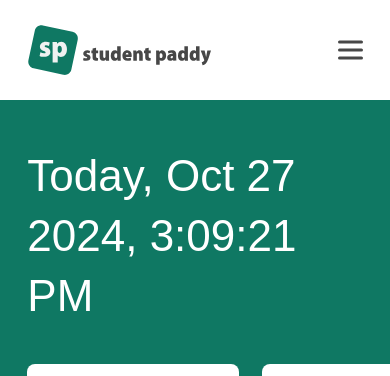
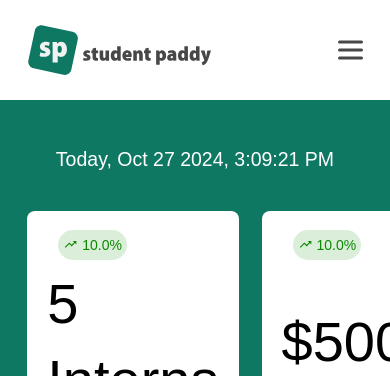
Before and after one commit to ArinzeGit/Student-Paddy-Website, a Next.js app: page /home in a window 390 px wide. Shown: the top 376 px of the page. Built offline with nearby package versions, Linux system fonts and the light colour scheme; a web font is replaced by a local one; what tailwind-clip-path would draw is missing.

Commit message:
Enhance responsiveness with updated styles for various screen sizes

```diff
--- a/src/components/RealTimeClock.tsx
+++ b/src/components/RealTimeClock.tsx
@@ -28,7 +28,7 @@ const RealTimeClock = () => {
   };
 
   return (
-    <p className="text-[#FFFFFF] font-[500] text-[44px] font-avenir leading-[1.365]">
+    <p className="text-[#FFFFFF] font-[500] text-[max(17px,5vw)] tablet:text-[min(44px,calc(1.7vw+19.52px))] font-avenir leading-[1.365] text-center tablet:text-left">
       Today, {formatDate(currentTime)}
     </p>
   );
```
